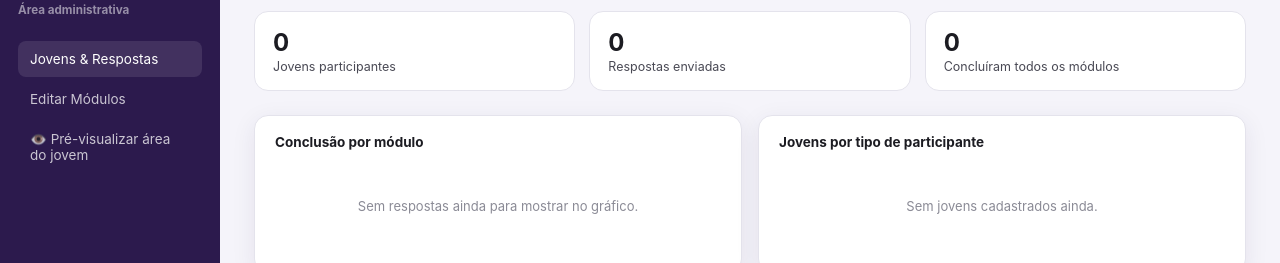
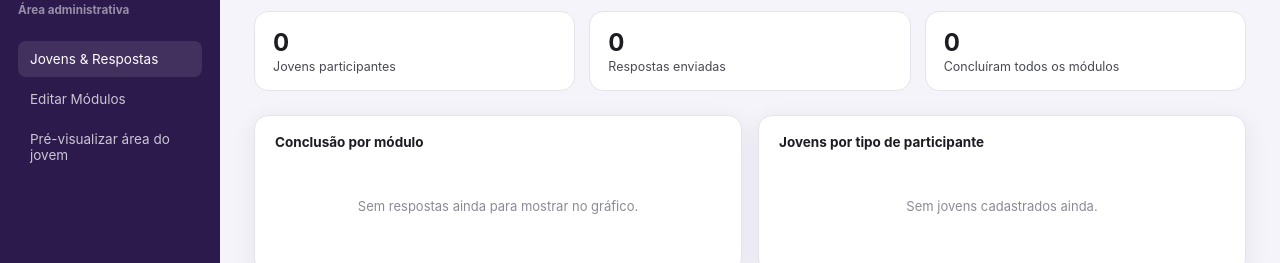
Before and after one commit to Erickaocode/Somos-CK-modulos, a React (Vite) app: page /admin in a window 1280 px wide. Shown: the part 85-348 px from the top of the page. Built offline with nearby package versions, Linux system fonts and the light colour scheme.

Commit message:
style: remove icone de olho do link de pre-visualizacao no menu admin

```diff
--- a/src/components/admin/AdminSidebar.tsx
+++ b/src/components/admin/AdminSidebar.tsx
@@ -18,7 +18,7 @@ export default function AdminSidebar() {
         <Link to="/admin/modulos" className={pathname === '/admin/modulos' ? 'active' : ''}>
           Editar Módulos
         </Link>
-        <Link to="/admin/preview">👁️ Pré-visualizar área do jovem</Link>
+        <Link to="/admin/preview">Pré-visualizar área do jovem</Link>
       </nav>
     </div>
   );
```
